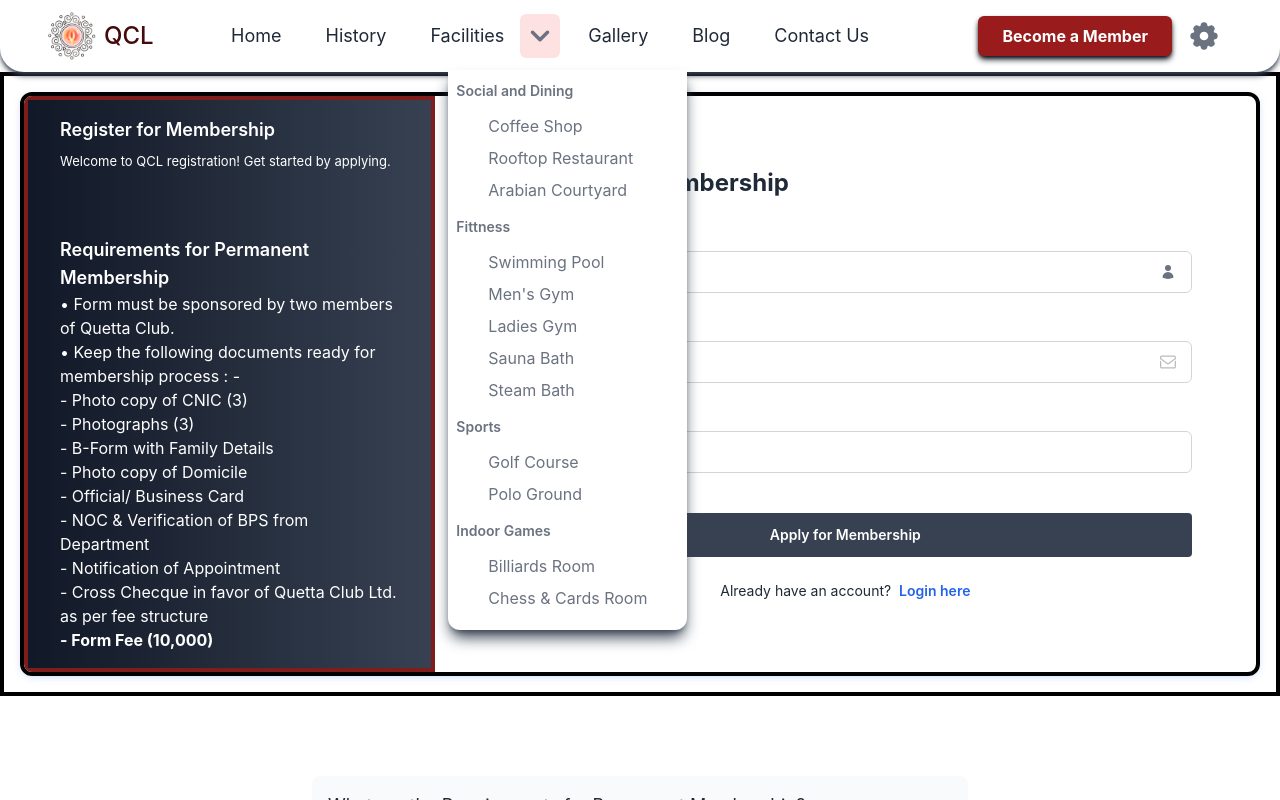
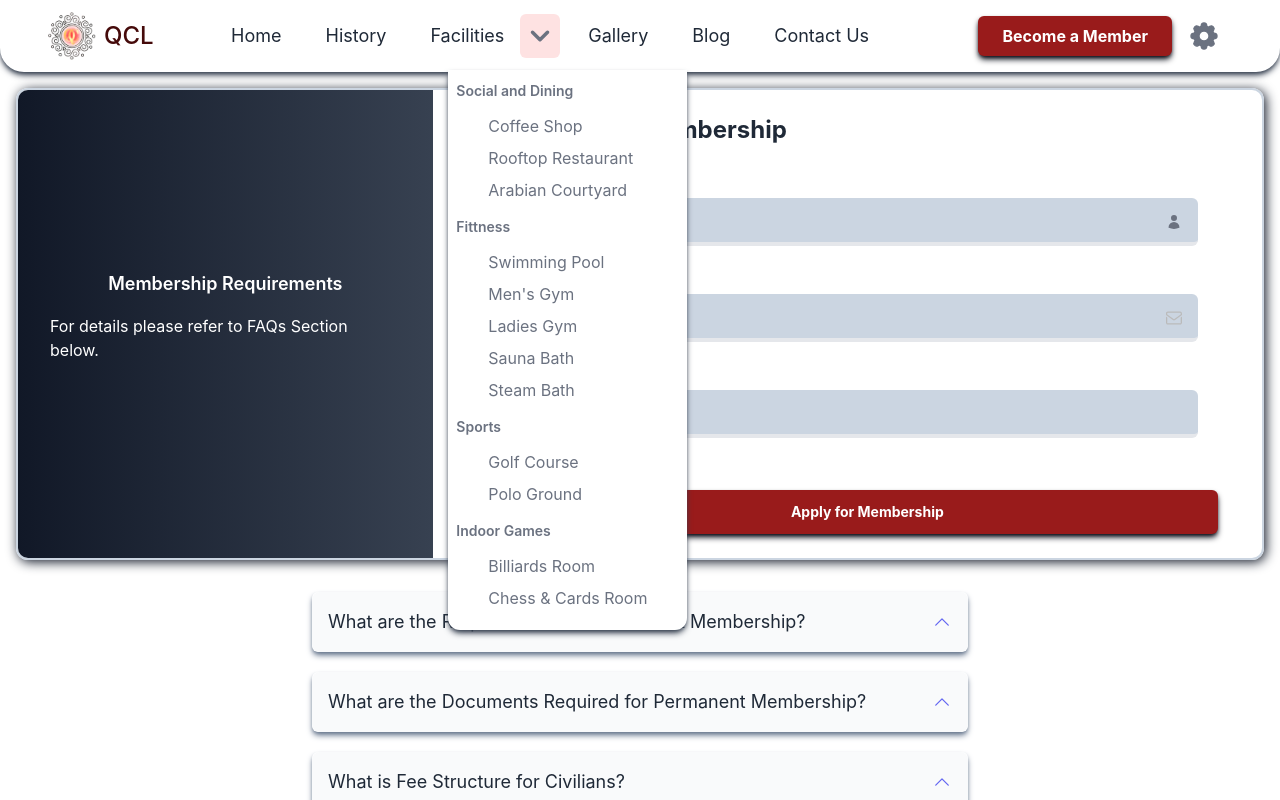
Before and after one commit to thenewadeel/qcl-next, a Next.js app: page /join in a window 1280 px wide. Both pictures are taken after a click on the button 540 px from the left and 36 px from the top of the page. Shown: the top 800 px of the page. Built offline with nearby package versions, Linux system fonts and the light colour scheme.

Commit message:
style consistencies

```diff
--- a/components/banner1.js
+++ b/components/banner1.js
@@ -12,7 +12,7 @@
           <img
             src="/img/qcl watermark.png"
             alt=""
-            className="shadowfilter self-center rounded-xl rounded-t-full bg-black bg-opacity-40 border-4 border-white hover:bg-opacity-100"
+            className="shadowfilter self-center rounded-xl rounded-t-full bg-black bg-opacity-40 border-4 border-white backdrop-blur-md hover:backdrop-blur-0 transition-all duration-500"
           />
           {/* <div className="max-w-2xl mb-8"></div> */}
           <div className="text-xl text-center text-gray-900 ">
--- a/components/container.js
+++ b/components/container.js
@@ -2,7 +2,7 @@
 
 const Container = (props) => {
   return (
-    <div className={`container mt-10 p-8 mx-auto xl:px-0 ${props.className ? props.className : ""}`}>
+    <div className={`container mt-0 p-2 mx-auto xl:px-0 ${props.className ? props.className : ""}`}>
       {props.children}
     </div>
   );
--- a/components/faq.js
+++ b/components/faq.js
@@ -26,7 +26,7 @@
     <Container className="!p-0">
       <div className="w-full max-w-2xl p-2 mx-auto rounded-2xl">
         {faqdata.map((item, index) => (
-          <div key={item.question} className="mb-5">
+          <div key={item.question} className="mb-5 shadow-md shadow-slate-500 dark:shadow-slate-700 rounded-md">
             <Disclosure>
               {({ open }) => (
                 <>
--- a/components/joinForm.js
+++ b/components/joinForm.js
@@ -7,22 +7,22 @@
   const { data } = props;
   return (
     <>
-      <Container className=" ">
-        <div className=" text-gray-800 bg-white flex items-center mx-auto  p-4 border-4 border-black">
-          <div className="grid md:grid-cols-3 items-center shadow-[0_2px_10px_-3px_rgba(6,81,237,0.3)] rounded-xl h-full overflow-hidden border-4 border-black">
-            <div className="max-md:order-1 flex flex-col justify-center space-y-16 max-md:mt-16 min-h-full bg-gradient-to-r from-gray-900 to-gray-700 lg:px-8 px-4 py-4 border-4 border-red-900">
-              <div>
+      <Container className=" mt-16">
+        <div className=" text-gray-800 dark:text-gray-100 flex items-center mx-auto  p-4 justify-around">
+          <div className="grid md:grid-cols-3 items-center shadow-[2px_2px_12px] shadow-gray-900 dark:shadow-gray-600 rounded-xl h-full overflow-hidden border-2 border-slate-300 dark:border-none ">
+            <div className="max-md:order-1 flex flex-col justify-center space-y-16 max-md:mt-16 min-h-full bg-gradient-to-r from-gray-900 to-gray-700 lg:px-8 px-4 py-4 ">
+              {/* <div>
                 <h4 className="text-white text-lg font-semibold">Register for Membership</h4>
                 <p className="text-[13px] text-white mt-2">Welcome to QCL registration! Get started by applying.</p>
-              </div>
+              </div> */}
 
               <div className="text-white">
-                <h4 className="text-white text-lg font-semibold">Requirements for Permanent Membership</h4>
+                <h4 className="text-white text-lg font-semibold mb-4 text-center"> Membership Requirements</h4>
                 <ul>
-                  <li>&#8226; Form must be sponsored by two members of Quetta Club.</li>
-                  <li>
-                    &#8226; Keep the following documents ready for membership process : -
-                    <ul>
+                  {/* <li>&#8226; Form must be sponsored by two members of Quetta Club.</li> */}
+                  <li className="mb-4">
+                    For details please refer to FAQs Section below.
+                    {/* <ul>
                       <li>- Photo copy of CNIC (3)</li>
                       <li>- Photographs (3)</li>
                       <li>- B-Form with Family Details</li>
@@ -32,12 +32,12 @@
                       <li>- Notification of Appointment</li>
                       <li>- Cross Checque in favor of Quetta Club Ltd. as per fee structure</li>
                       <li className="font-bold">- Form Fee (10,000)</li>
-                    </ul>
+                    </ul> */}
                   </li>
                 </ul>
               </div>
             </div>
-            <form className="md:col-span-2 w-full py-6 px-6 sm:px-16">
+            <form className="md:col-span-2 w-full py-6 px-6 sm:px-16" netlify="true" name="joinForm">
               <div className="mb-6">
                 <h3 className="text-2xl font-bold">Register for Membership</h3>
               </div>
@@ -49,7 +49,7 @@
                       name="name"
                       type="text"
                       required
-                      className="bg-white border border-gray-300 w-full text-sm px-4 py-2.5 rounded-md outline-blue-500"
+                      className="bg-slate-300 placeholder:text-gray-600 px-2 py-3  w-full text-sm border-b-4 focus:border-red-700 outline-none rounded-md transition-all duration-500 dark:text-black"
                       placeholder="Enter name"
                     />
                     <UserIcon className="w-4 h-4 absolute right-4 fill-gray-500" />
@@ -62,7 +62,7 @@
                       name="email"
                       type="email"
                       required
-                      className="bg-white border border-gray-300 w-full text-sm px-4 py-2.5 rounded-md outline-blue-500"
+                      className="bg-slate-300 placeholder:text-gray-600 px-2 py-3  w-full text-sm border-b-4 focus:border-red-700 outline-none rounded-md transition-all duration-500 dark:text-black"
                       placeholder="Enter email"
                     />
                     <svg
@@ -100,7 +100,7 @@
                       name="phone"
                       type="text"
                       required
-                      className="bg-white border border-gray-300 w-full text-sm px-4 py-2.5 rounded-md outline-blue-500"
+                      className="bg-slate-300 placeholder:text-gray-600 px-2 py-3  w-full text-sm border-b-4 focus:border-red-700 outline-none rounded-md transition-all duration-500 dark:text-black"
                       placeholder="Enter Contact No"
                     />
                   </div>
@@ -147,17 +147,18 @@
               <div className="!mt-10">
                 <button
                   type="button"
-                  className="w-full py-3 px-4 text-sm font-semibold rounded text-white bg-gray-700 hover:bg-gray-800 focus:outline-none"
+                  className="w-full py-3 px-4 text-sm  text-white  hover:bg-gray-800 focus:outline-none
+                  p-2 mt-3 text-center rounded-md shadow-md bg-red-800  dark:shadow-none hover:shadow-none dark:hover:shadow-md shadow-gray-950 dark:hover:shadow-slate-500 dark:shadow-sky-200 dark:bg-red-900 dark:text-gray-200 font-bold transition-all duration-500 lg:ml-5"
                 >
                   Apply for Membership
                 </button>
               </div>
-              <p className="text-sm mt-6 text-center">
+              {/* <p className="text-sm mt-6 text-center">
                 Already have an account?{" "}
                 <a href="javascript:void(0);" className="text-blue-600 font-semibold hover:underline ml-1">
                   Login here
                 </a>
-              </p>
+              </p> */}
             </form>
           </div>
         </div>
--- a/components/navbar.js
+++ b/components/navbar.js
@@ -60,7 +60,7 @@
                       <ThemeChanger />
                     </div>
                     {navigation.map((item, index) => (
-                      <>
+                      <div className="flex flex-row items-center justify-start w-1/2">
                         <Link
                           key={index}
                           href={"/#" + link_stubs[index]}
@@ -76,9 +76,9 @@
                                 {/* <div className="flex flex-wrap items-center justify-between w-full lg:w-auto"> */}
                                 <Disclosure.Button
                                   aria-label="Toggle Menu"
-                                  className="px-2  ml-auto w-full h-4 text-gray-500 rounded-md  hover:text-gray-900 flex flex-row items-center"
+                                  className="p-0  ml-0 w-full h-auto text-gray-500 rounded-md  hover:text-gray-900 flex flex-row items-center"
                                 >
-                                  <ArrowDownIcon className="w-4 -mt-0 h-full  stroke-gray-300 m-0 p-0 stroke-2" />
+                                  <ArrowRightIcon className="w-4 -mt-0 h-full  stroke-slate-500 m-0 p-0 stroke-2" />
                                   {/* <ChevronDownIcon className="w-4 -mt-0 h-full  stroke-gray-300 m-0 p-0 stroke-2 group-data-[open]:rotate-180" /> */}
                                 </Disclosure.Button>
                                 <Transition
@@ -116,11 +116,11 @@
                             )}
                           </Disclosure>
                         )}
-                      </>
+                      </div>
                     ))}
                     <Link
                       href="/join"
-                      className="w-full p-2 mt-3 text-center text-white bg-red-900 border-2 dark:border-white dark:text-gray-300 rounded-lg lg:ml-5"
+                      className="w-full p-2 mt-3 text-center rounded-md shadow-md bg-red-800 text-white dark:shadow-none hover:shadow-none dark:hover:shadow-md shadow-gray-950 dark:hover:shadow-slate-500 dark:shadow-sky-200 dark:bg-red-900 dark:text-gray-200 font-bold transition-all duration-500 lg:ml-5"
                     >
                       Become a Member
                     </Link>
@@ -164,7 +164,7 @@
                           leaveFrom="opacity-100 translate-y-0"
                           leaveTo="opacity-0 -translate-y-6"
                         >
-                          <Disclosure.Panel className="absolute top-14 -left-28 flex flex-col w-auto p-2  bg bg-white dark:bg-red-950 rounded-b-xl  z-50 dark:shadow-gray-300 shadow-gray-700 shadow-lg">
+                          <Disclosure.Panel className="absolute top-14 -left-28 flex flex-col w-auto p-2  bg bg-white dark:bg-red-950 rounded-b-xl  z-50 dark:shadow-gray-300 shadow-gray-700 shadow-md">
                             <>
                               {Object.keys(facilitiesMenuGp).map((item, index) => (
                                 <div className="w-full  text-gray-500 rounded-md dark:text-gray-300 hover:text-gray-900   focus:bg-red-100 dark:focus:bg-red-800 focus:outline-none dark:focus:text-yellow-500 focus:font-bold  text-start">
@@ -221,7 +221,7 @@
                   leaveFrom="opacity-100 translate-y-0"
                   leaveTo="opacity-0 -translate-y-6"
                 >
-                  <Disclosure.Panel className="absolute mt-9 -ml-10 -left-28 w-60  flex flex-col items-center  p-2  bg bg-white dark:bg-red-950 rounded-xl  z-50 dark:shadow-gray-300 shadow-gray-700 shadow-inner">
+                  <Disclosure.Panel className="absolute mt-9 -ml-10 -left-28 w-60  flex flex-col items-center  p-2  bg bg-white dark:bg-red-950 rounded-xl z-50 dark:shadow-gray-300 shadow-gray-700 shadow-md">
                     <>
                       <div className="flex flex-row justify-evenly w-full py-2">
                         Theme:
--- a/css/tailwind.css
+++ b/css/tailwind.css
@@ -18,3 +18,27 @@
   background-image: url("../public/img/qcl watermark black min.png");
   background-size: 100% 100%;
 }
+body {
+  /* overflow-y: auto; */
+  /* Enable vertical scrolling */
+  overflow: scroll;
+  scroll-snap-type: y mandatory; /* Enable vertical scroll snapping */
+  /* height: 300px; Set the height of the container */
+  margin-top: 32px;
+}
+
+.snapContainer {
+  /* overflow-y: auto; */
+  /* Enable vertical scrolling */
+  scroll-snap-type: y proximity; /* Enable vertical scroll snapping */
+  /* height: 10vh; */
+  overflow: scroll;
+  /* scroll-snap-points-y: repeat(100vh); */
+  /* height: 300px; Set the height of the container */
+}
+
+.snapItem {
+  scroll-snap-align: start; /* Snap the items to the start of the container */
+  scroll-snap-stop: always;
+  /* height: 100px; Set the height of each item */
+}
```
Also changed, not shown: components/contact.js (+5 -5 lines), pages/index.js (+9 -4 lines).
